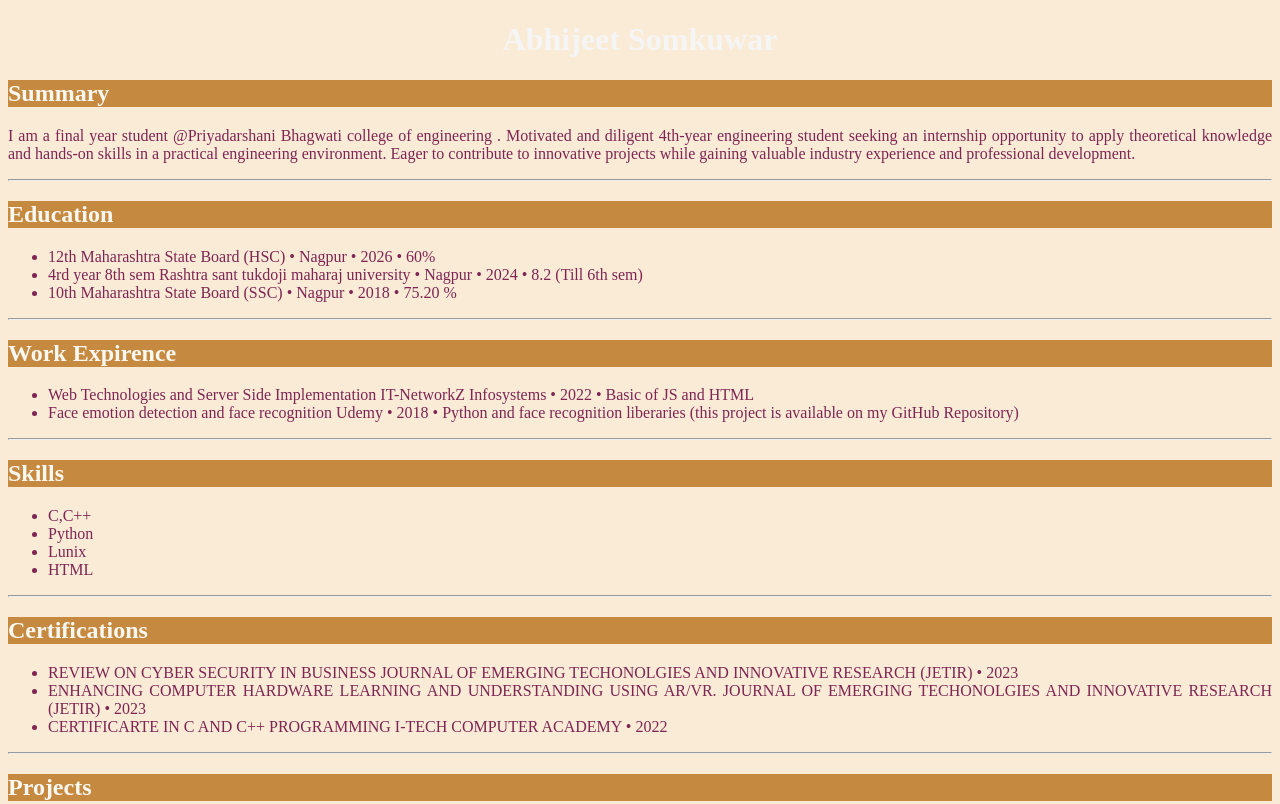
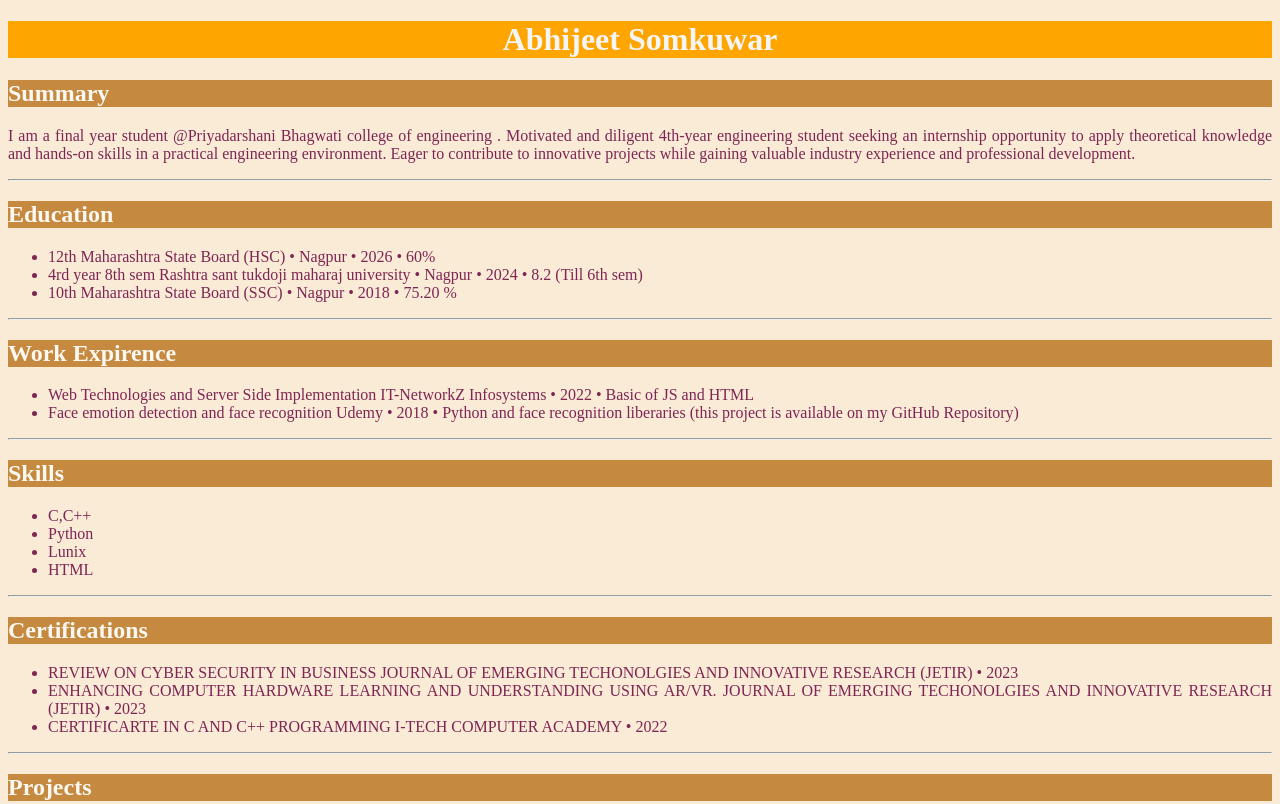
Before and after one commit to Abhijeet-somkuwar/abhijeet_portfolio, a plain HTML site: page index.html in a window 1280 px wide. Shown: the top 804 px of the page. Drawn offline with Linux system fonts and the light colour scheme.

Commit message:
Update index.html

```diff
--- a/index.html
+++ b/index.html
@@ -7,7 +7,7 @@
     <link rel="stylesheet" href="./style.css">
 </head>
 <body>
-    <h1 style="color: whitesmoke; background-color: lightred;text-align: center;">Abhijeet Somkuwar</h1>
+    <h1 style="color: whitesmoke; background-color: orange;text-align: center;">Abhijeet Somkuwar</h1>
     <h2> Summary </h2>
         <p id="brown">I am a final year student @Priyadarshani Bhagwati college of engineering .
             Motivated and diligent 4th-year engineering student seeking an internship opportunity to apply theoretical
```
